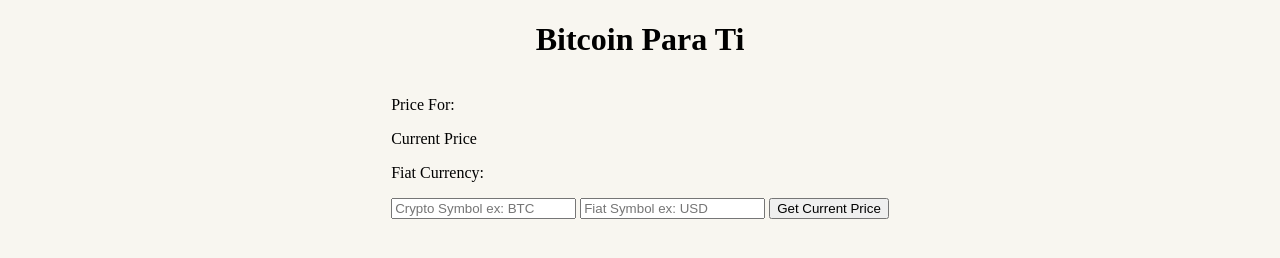
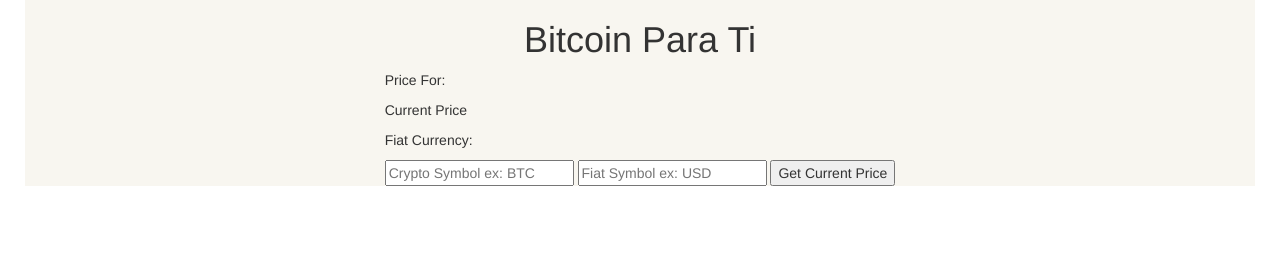
Before and after one commit to mariorecinos/bitcoin-para-ti, a plain HTML site: page index.html in a window 1280 px wide. Both pictures are taken after typing "Sample", "Sample" into the empty fields and a click on the input "Get Current Price". Drawn offline with nearby package versions, Linux system fonts and the light colour scheme; no server answers.

Commit message:
added alert

```diff
--- a/css/style.css
+++ b/css/style.css
@@ -2,11 +2,18 @@
   box-sizing: border-box
 }
 
-body {
+*,
+*:before,
+*:after {
+  box-sizing: inherit;
+}
+
+.container {
+  width: 97%;
+  max-width: 1200px;
   background-color: #f8f6f0;
   display: flex;
-  justify-content: center;
   flex-direction: column;
   align-items: center;
-  margin: auto;
+  margin: auto
 }
--- a/index.html
+++ b/index.html
@@ -4,12 +4,18 @@
   <meta charset="UTF-8">
   <meta http-equiv="X-UA-Compatible" content="IE=edge">
   <meta name="viewport" content="width=device-width, initial-scale=1.0">
+  <!-- Latest compiled and minified CSS -->
+<link rel="stylesheet" href="https://stackpath.bootstrapcdn.com/bootstrap/3.4.1/css/bootstrap.min.css" integrity="sha384-HSMxcRTRxnN+Bdg0JdbxYKrThecOKuH5zCYotlSAcp1+c8xmyTe9GYg1l9a69psu" crossorigin="anonymous">
+
+<!-- Optional theme -->
+<link rel="stylesheet" href="https://stackpath.bootstrapcdn.com/bootstrap/3.4.1/css/bootstrap-theme.min.css" integrity="sha384-6pzBo3FDv/PJ8r2KRkGHifhEocL+1X2rVCTTkUfGk7/0pbek5mMa1upzvWbrUbOZ" crossorigin="anonymous">
   <link rel="stylesheet" href="./css/style.css">
   <script src="https://code.jquery.com/jquery-3.3.1.min.js"></script>
   <script defer src="./js/script.js"></script>
   <title>Bitcoin Para Ti</title>
 </head>
 <body>
+<div class="container">
     <h1>Bitcoin Para Ti</h1>
     <main>
     <p>Price For:</p>
@@ -25,5 +31,8 @@
 
     </form>
     </main>
+</div>
+<!-- Latest compiled and minified JavaScript -->
+<script src="https://stackpath.bootstrapcdn.com/bootstrap/3.4.1/js/bootstrap.min.js" integrity="sha384-aJ21OjlMXNL5UyIl/XNwTMqvzeRMZH2w8c5cRVpzpU8Y5bApTppSuUkhZXN0VxHd" crossorigin="anonymous"></script>
 </body>
 </html>
--- a/js/script.js
+++ b/js/script.js
@@ -34,7 +34,7 @@ function handleGetData(event) {
     render ();
     // if an error than will console.log error
   }, function (error) {
-    console.log(error);
+    alert("Error please enter a valid currency");
   });
 
   }
```
Lines whose indentation alone changed are shown as unchanged.
